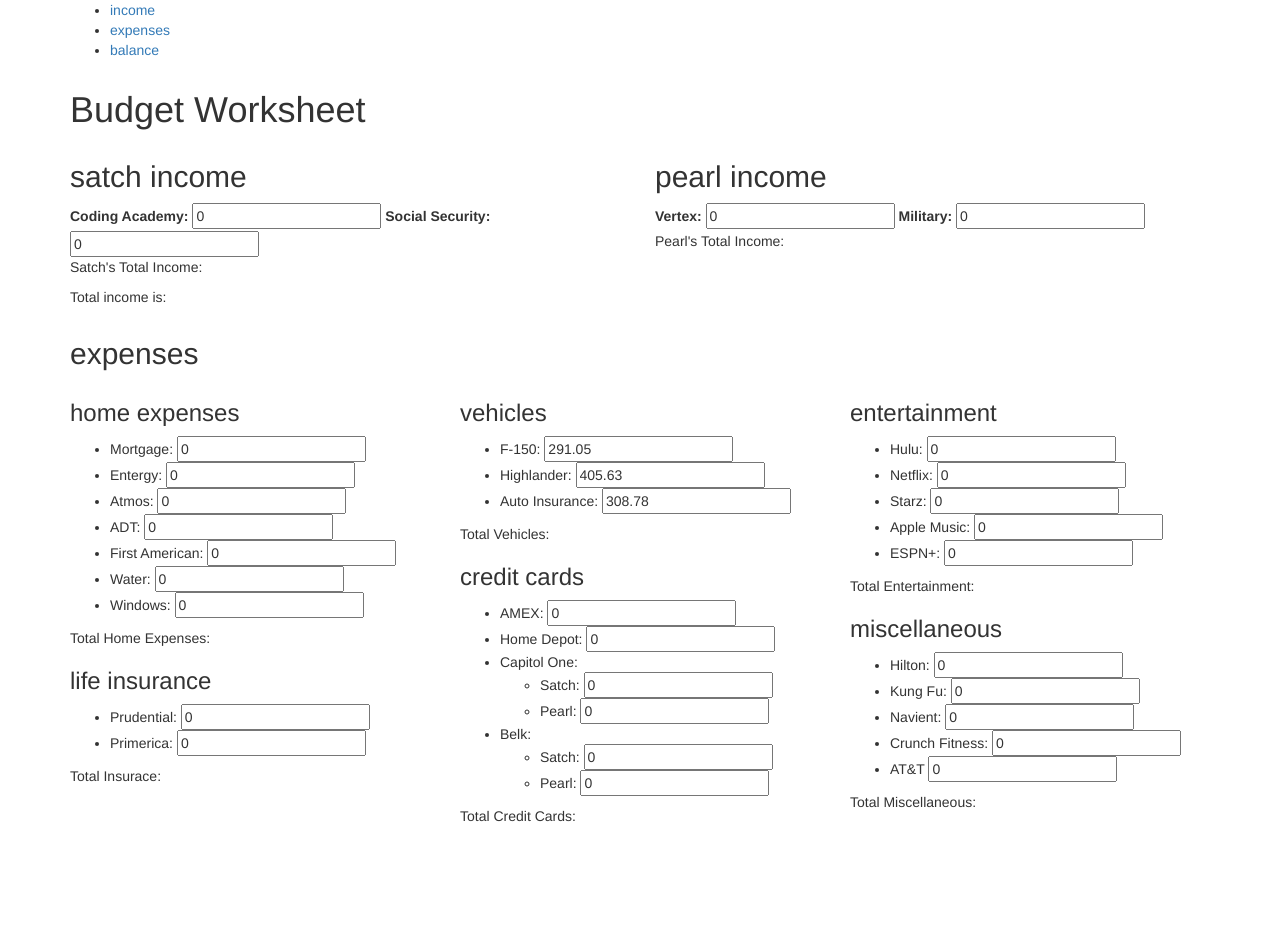
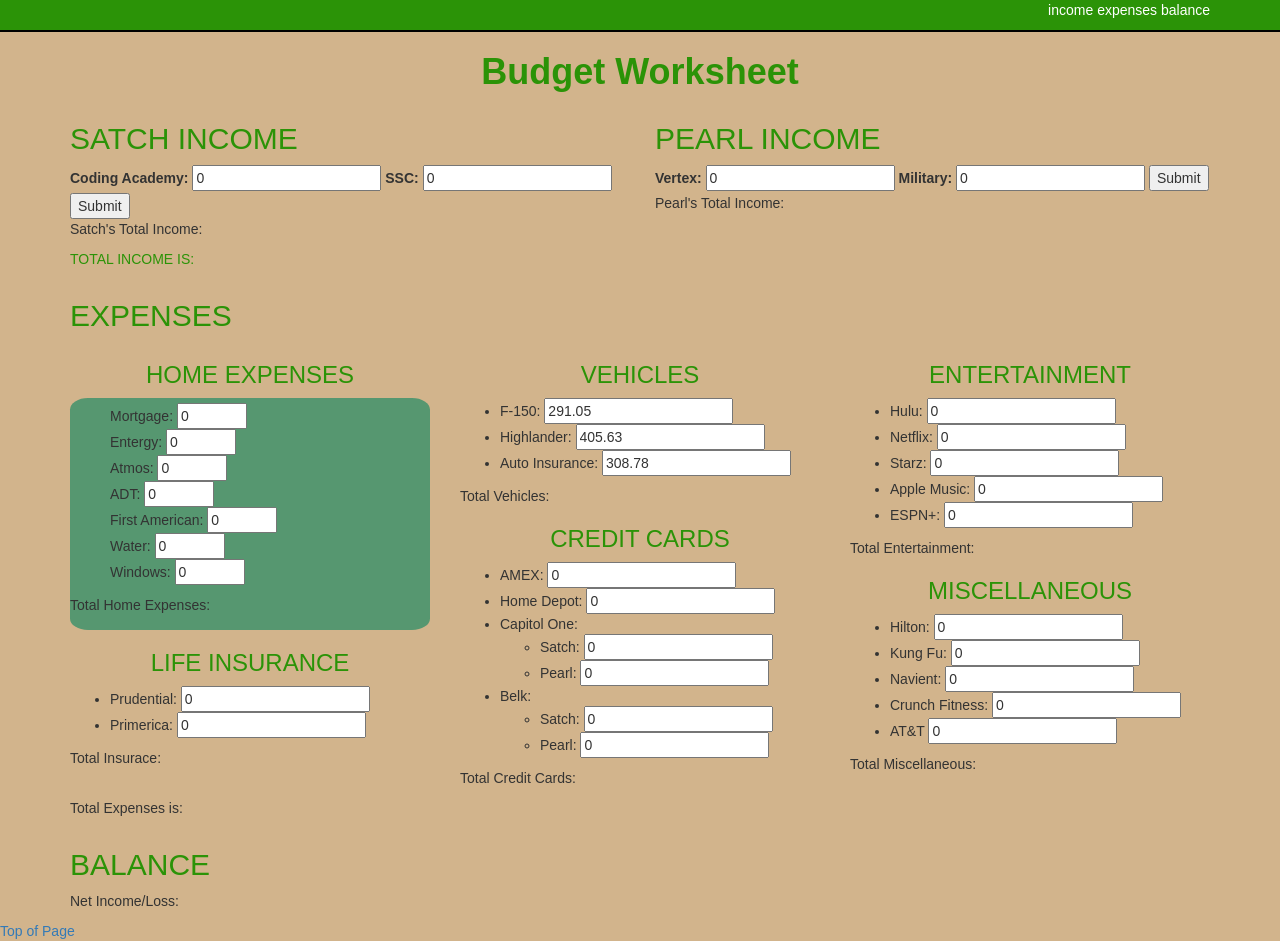
Before and after one commit to bluesatch/monthly_budget, a plain HTML site: page index.html in a window 1280 px wide. Before the commit the page ends 836 px from the top, so only its background shows below. Drawn offline with Linux system fonts and the light colour scheme.

Commit message:
started css

```diff
--- /dev/null
+++ b/css/style.css
@@ -0,0 +1,66 @@
+body {
+    font-family: Arial, Helvetica, sans-serif;
+    background-color: tan;
+}
+
+.nav {
+    width: 100%;
+    border-bottom: 2px solid black;
+    background-color: #2b9307;
+}
+
+.nav ul {
+    text-align: right;
+}
+
+.nav a {
+    text-decoration: none;
+    color: white;
+}
+
+.nav a:hover {
+    color: black;
+}
+
+.nav li {
+    display: inline;
+}
+
+h1 {
+    text-align: center;
+    font-weight: bold;
+    color: #2b9307;
+}
+
+h2 {
+    text-transform: uppercase;
+    color: #2b9307;
+}
+
+.totalincome {
+    text-transform: uppercase;
+    color: #2b9307;
+}
+
+h3 {
+    text-align: center;
+    text-transform: uppercase;
+    color: #2b9307;
+}
+
+.homeExpense {
+    padding-top: 5px;
+    padding-bottom: 5px;
+    background-color: #569770;
+    border-radius: 5%;
+}
+
+.homeExpense ul {
+    list-style: none;
+}
+
+.homex {
+    margin: 0;
+    width: 70px;
+
+}
--- a/index.html
+++ b/index.html
@@ -6,16 +6,17 @@
     <meta http-equiv="X-UA-Compatible" content="ie=edge">
     <title>Budget Worksheet</title>
     <link rel="stylesheet" href="css/bootstrap.css">
+    <link rel="stylesheet" href="css/style.css">
 </head>
 <body>
     <div class="nav">
         <div class="container">
             <div class="row">
                 <div class="col-sm-12">
-                    <ul>
-                        <li><a href="income">income</a></li>
-                        <li><a href="expenses">expenses</a></li>
-                        <li><a href="balance">balance</a></li>
+                    <ul id="top">
+                        <li><a href="#income">income</a></li>
+                        <li><a href="#expenses">expenses</a></li>
+                        <li><a href="#balance">balance</a></li>
                     </ul>
                 </div>
             </div>
@@ -32,12 +33,13 @@
         <div class="container">
             <div class="row">
                 <div class="col-sm-6 income1">
-                    <h2>satch income</h2>
+                    <h2 id="income">satch income</h2>
                     <form action="#" id="satchinc" class="satchinc" name="satchinc" onsubmit="satchinc()">
                         <label for="coding">Coding Academy:</label>
                         <input type="number" id="coding" value="0">
-                        <label for="ssc">Social Security:</label>
+                        <label for="ssc">SSC:</label>
                         <input type="number" id="ssc" value="0">
+                        <input type="submit">
                     </form>
                     <p>Satch's Total Income: <span id="income1 class="output1"></span></p>
                 </div>
@@ -48,6 +50,7 @@
                         <input type="number" id="vertex" value="0">
                         <label for="army">Military:</label>
                         <input type="number" id="army" value="0">
+                        <input type="submit">
                     </form>
                     <p>Pearl's Total Income: <span id="income2" class="output1"></span></p>
                 </div>
@@ -63,21 +66,21 @@
         <div class="container">
             <div class="row">
                 <div class="col-sm-12">
-                    <h2>expenses</h2>
+                    <h2 id="expenses">expenses</h2>
                 </div>
             </div>
             <div class="row">
-                <div class="col-sm-4">
+                <div class="col-sm-4" class="home">
                     <h3>home expenses</h3>
                     <form action="#" id="homeExpense" class="homeExpense" onsubmit ="homeExpense()">
                         <ul>
-                            <li>Mortgage: <input type="number" id="mortgage" value="0"></li>
-                            <li>Entergy: <input type="number" id="entergy" value="0"></li>
-                            <li>Atmos: <input type="number" id="atmos" value="0"></li>
-                            <li>ADT: <input type="number" id="adt" value="0"></li>
-                            <li>First American: <input type="number" id="firstamerican" value="0"></li>
-                            <li>Water: <input type="number" id="water" value="0"></li>
-                            <li>Windows: <input type="number" id="windows" value="0"></li>
+                            <li>Mortgage: <input type="number" id="mortgage" value="0" class="homex"></li>
+                            <li>Entergy: <input type="number" id="entergy" value="0" class="homex"></li>
+                            <li>Atmos: <input type="number" id="atmos" value="0" class="homex"></li>
+                            <li>ADT: <input type="number" id="adt" value="0" class="homex"></li>
+                            <li>First American: <input type="number" id="firstamerican" value="0" class="homex"></li>
+                            <li>Water: <input type="number" id="water" value="0" class="homex"></li>
+                            <li>Windows: <input type="number" id="windows" value="0" class="homex"></li>
                         </ul>
                         <p class="totalhome">Total Home Expenses: </p>
                     </form>
@@ -145,6 +148,28 @@
                     <p class="misc">Total Miscellaneous: </p>
                 </div>
             </div>
+            <div class="row">
+                <div class="col-sm-12">
+                    <p class="totalexpenses">Total Expenses is: </p>
+                </div>
+            </div>
+        </div>
+    </div>
+    <div class="netincome">
+        <div class="container">
+            <div class="row">
+                <div class="col-sm-12">
+                    <h2 id="balance">Balance</h2>
+                    <p class="ni">Net Income/Loss: </p>
+                </div>
+            </div>
+        </div>
+    </div>
+    <div class="footer">
+        <div class="row">
+            <div class="col-sm-12">
+                <a href="#top">Top of Page</a>
+            </div>
         </div>
     </div>
 
```
